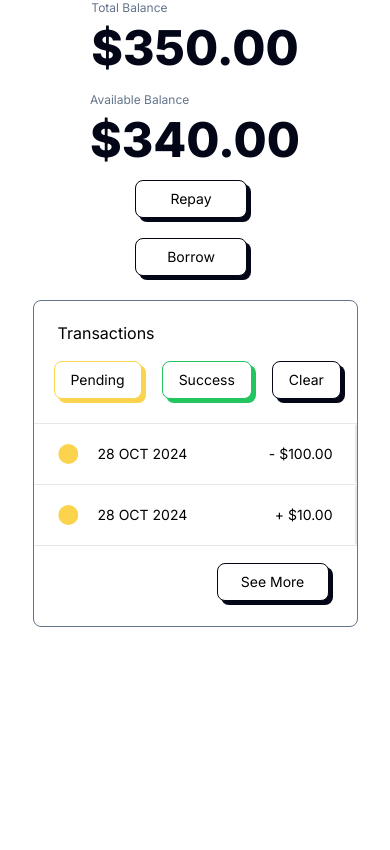
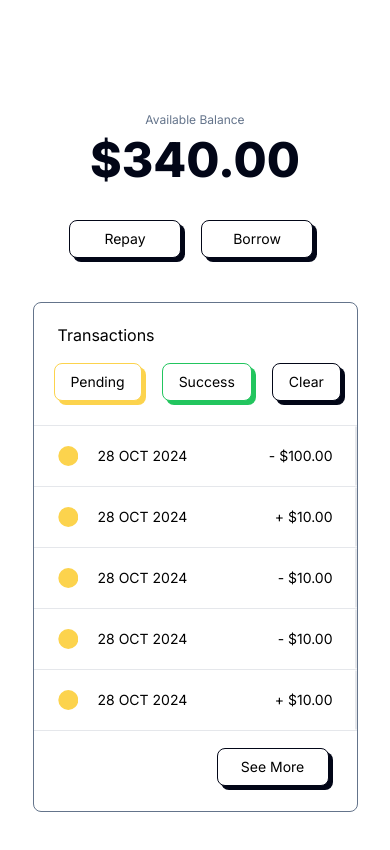
Before and after one commit to RCopJr/first-round-bree-take-home, a Next.js app: page / in a window 390 px wide. Shown: the top 850 px of the page. Built offline with nearby package versions, Linux system fonts and the light colour scheme.

Commit message:
Update balance amounts and main buttons to be responsive

```diff
--- a/app/page.tsx
+++ b/app/page.tsx
@@ -23,6 +23,33 @@ const transactions: TransactionEntry[] = [
     repaymentDate: new Date(),
     status: "pending",
   },
+  {
+    id: 3,
+    date: new Date(),
+    type: "Loan",
+    amount: 10,
+    balance: 340,
+    repaymentDate: new Date(),
+    status: "pending",
+  },
+  {
+    id: 4,
+    date: new Date(),
+    type: "Loan",
+    amount: 10,
+    balance: 340,
+    repaymentDate: new Date(),
+    status: "pending",
+  },
+  {
+    id: 5,
+    date: new Date(),
+    type: "Repayment",
+    amount: 10,
+    balance: 340,
+    repaymentDate: new Date(),
+    status: "pending",
+  },
 ];
 
 export default function Home() {
@@ -35,11 +62,18 @@ export default function Home() {
   };
 
   return (
-    <main className="flex flex-col items-center gap-5">
-      <BalanceAmount balanceType="Total Balance" balance={350} />
-      <BalanceAmount balanceType="Available Balance" balance={340} />
-      <Button handleClick={handleClickRepay} text="Repay" />
-      <Button handleClick={handleClickBorrow} text="Borrow" />
+    <main className="flex flex-col items-center gap-10 my-28">
+      <div className="w-5/6 md:w-3/4 xl:w-2/3 2xl:w-1/2 flex justify-center sm:justify-start sm:gap-14">
+        <span className="hidden sm:inline-block">
+          <BalanceAmount balanceType="Total Balance" balance={350} />
+        </span>
+        <BalanceAmount balanceType="Available Balance" balance={340} />
+      </div>
+      <div className="w-5/6 md:w-3/4 xl:w-2/3 2xl:w-1/2 flex justify-center sm:justify-start gap-5 sm:gap-10">
+        <Button handleClick={handleClickRepay} text="Repay" />
+        <Button handleClick={handleClickBorrow} text="Borrow" />
+      </div>
+
       <TransactionList transactions={transactions} />
     </main>
   );
--- a/components/BalanceAmount.tsx
+++ b/components/BalanceAmount.tsx
@@ -9,7 +9,7 @@ const BalanceAmount = ({
   balance: number;
 }) => {
   return (
-    <div className="flex flex-col gap-2">
+    <div className="flex flex-col gap-2 items-center sm:items-start">
       <h1 className="text-slate-500 text-xs">{balanceType}</h1>
       <p className="text-slate-950 text-5xl font-extrabold">
         ${formatToDollar(balance)}
```
